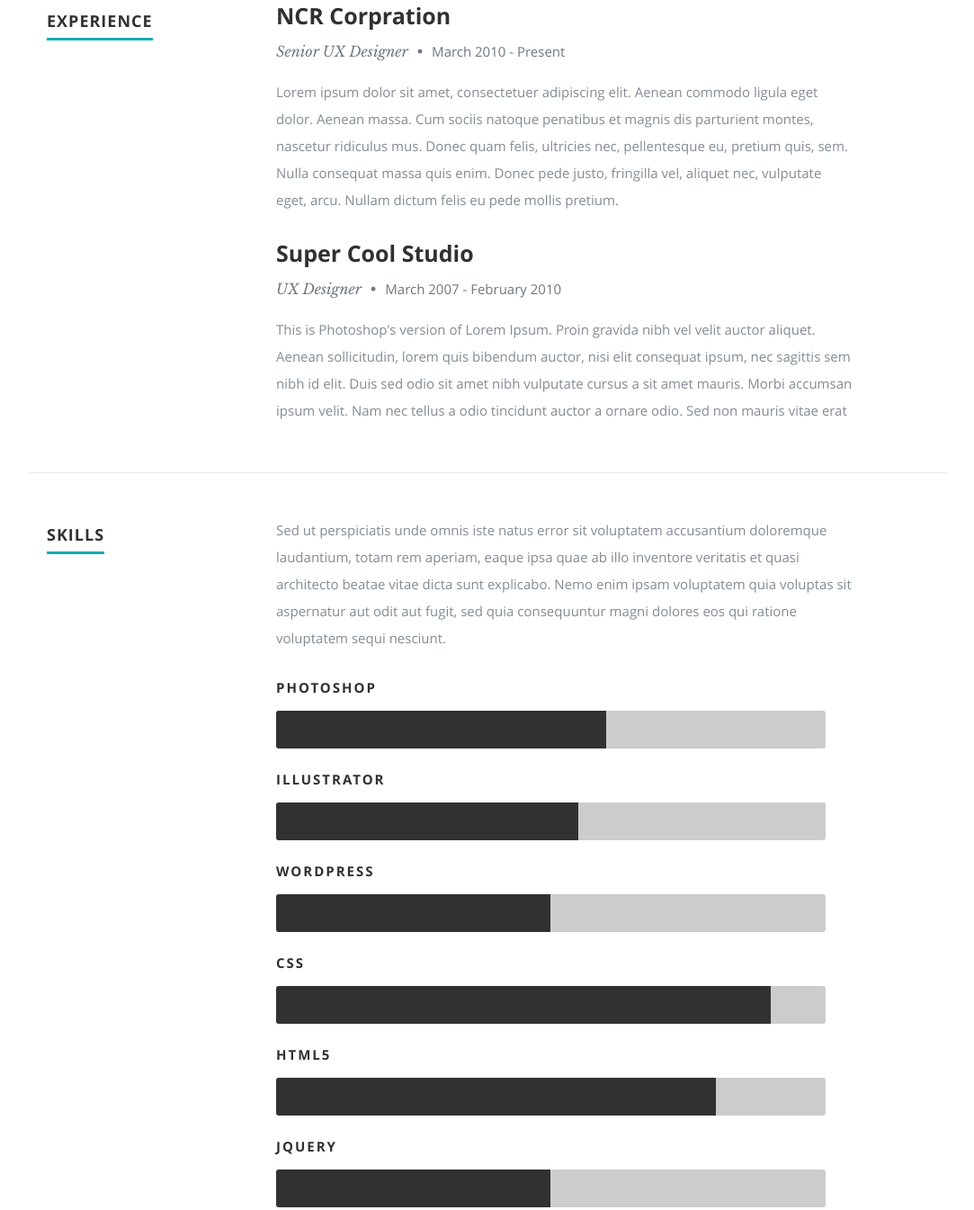
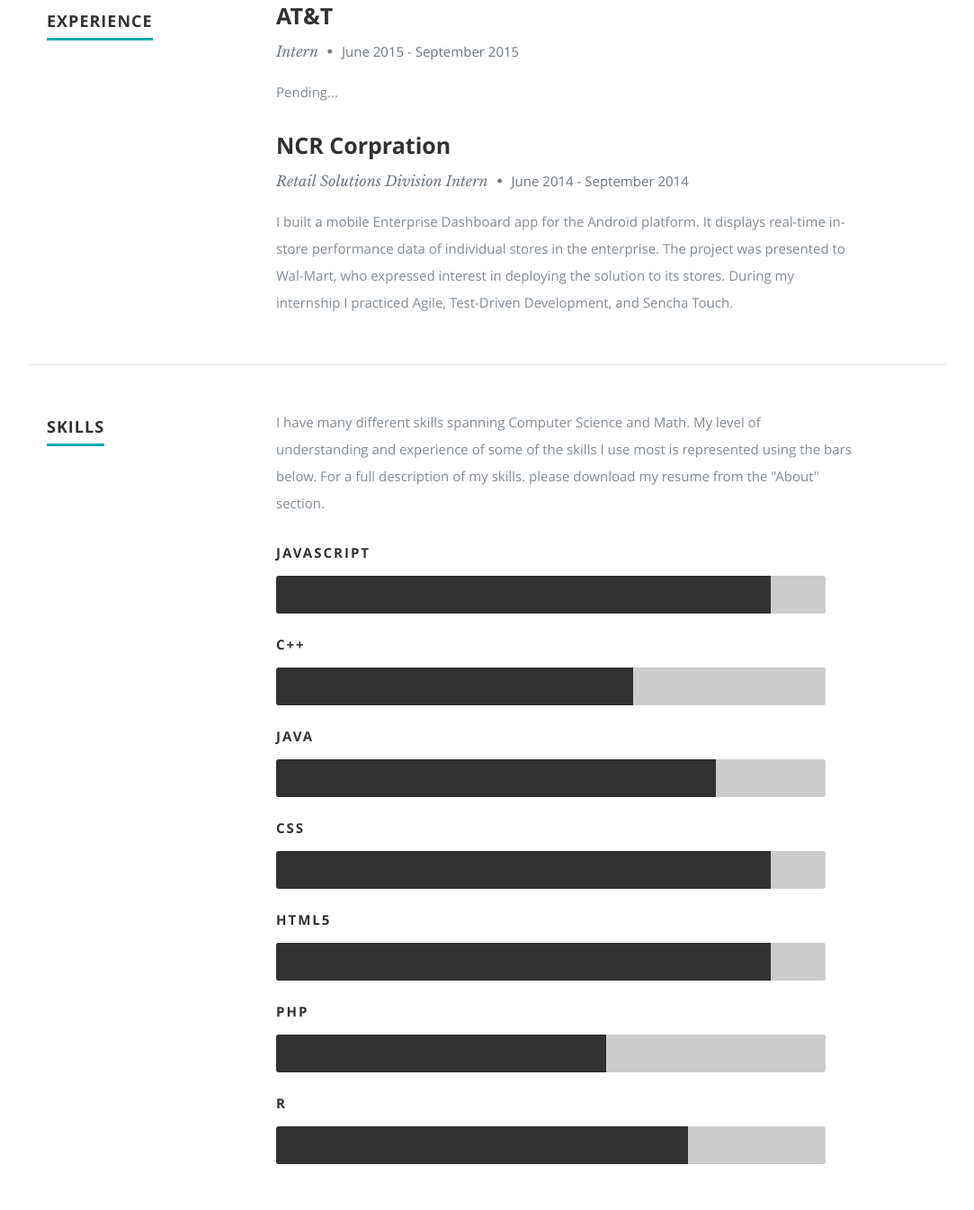
Before and after one commit to ankit348/AboutMe, a plain HTML site: page index.html in a window 1280 px wide. Shown: the part 1649-2994 px from the top of the page at 90% size, without its empty margins (98-1181 px from the left). Drawn offline with nearby package versions, Linux system fonts and the light colour scheme.

Commit message:
Added skills work experience

```diff
--- a/css/layout.css
+++ b/css/layout.css
@@ -325,18 +325,18 @@ ul#nav li.current a { color: #F06000; }
    border-radius: 3px 0 0 3px;
 }
 
-.photoshop {
-  	width: 60%;
+.javascript {
+  	width: 90%;
   	-moz-animation: photoshop 2s ease;
   	-webkit-animation: photoshop 2s ease;
 }
-.illustrator {
-  	width: 55%;
+.cplusplus {
+  	width: 65%;
   	-moz-animation: illustrator 2s ease;
   	-webkit-animation: illustrator 2s ease;
 }
-.wordpress {
-  	width: 50%;
+.java {
+  	width: 80%;
   	-moz-animation: wordpress 2s ease;
   	-webkit-animation: wordpress 2s ease;
 }
@@ -346,14 +346,19 @@ ul#nav li.current a { color: #F06000; }
   	-webkit-animation: css 2s ease;
 }
 .html5 {
-  	width: 80%;
+  	width: 90%;
   	-moz-animation: html5 2s ease;
   	-webkit-animation: html5 2s ease;
 }
-.jquery {
-  	width: 50%;
+.php {
+  	width: 60%;
   	-moz-animation: jquery 2s ease;
   	-webkit-animation: jquery 2s ease;
+}
+.rstats {
+    width: 75%;
+    -moz-animation: jquery 2s ease;
+    -webkit-animation: jquery 2s ease;
 }
 
 @-moz-keyframes photoshop {
--- a/index.html
+++ b/index.html
@@ -168,14 +168,11 @@
 
                <div class="twelve columns">
 
-                  <h3>NCR Corpration</h3>
-                  <p class="info">Senior UX Designer <span>&bull;</span> <em class="date">March 2010 - Present</em></p>
+                  <h3>AT&T</h3>
+                  <p class="info">Intern <span>&bull;</span> <em class="date">June 2015 - September 2015</em></p>
 
                   <p>
-                  Lorem ipsum dolor sit amet, consectetuer adipiscing elit. Aenean commodo ligula eget dolor. Aenean massa.
-                  Cum sociis natoque penatibus et magnis dis parturient montes, nascetur ridiculus mus. Donec quam felis,
-                  ultricies nec, pellentesque eu, pretium quis, sem. Nulla consequat massa quis enim.
-                  Donec pede justo, fringilla vel, aliquet nec, vulputate eget, arcu. Nullam dictum felis eu pede mollis pretium.
+                  Pending...
                   </p>
 
                </div>
@@ -186,14 +183,11 @@
 
                <div class="twelve columns">
 
-                  <h3>Super Cool Studio</h3>
-                  <p class="info">UX Designer <span>&bull;</span> <em class="date">March 2007 - February 2010</em></p>
+                  <h3>NCR Corpration</h3>
+                  <p class="info">Retail Solutions Division Intern <span>&bull;</span> <em class="date">June 2014 - September 2014</em></p>
 
                   <p>
-                  This is Photoshop's version  of Lorem Ipsum. Proin gravida nibh vel velit auctor aliquet.
-                  Aenean sollicitudin, lorem quis bibendum auctor, nisi elit consequat ipsum, nec sagittis sem
-                  nibh id elit. Duis sed odio sit amet nibh vulputate cursus a sit amet mauris. Morbi accumsan
-                  ipsum velit. Nam nec tellus a odio tincidunt auctor a ornare odio. Sed non  mauris vitae erat
+                  I built a mobile Enterprise Dashboard app for the Android platform.  It displays real-time in-store performance data of individual stores in the enterprise.  The project was presented to Wal-Mart, who expressed interest in deploying the solution to its stores.  During my internship I practiced Agile, Test-Driven Development, and Sencha Touch.
                   </p>
 
                </div>
@@ -205,8 +199,7 @@
       </div> <!-- End Work -->
 
 
-      <!-- Skills
-      ----------------------------------------------- -->
+      <!-- Skills -->
       <div class="row skill">
 
          <div class="three columns header-col">
@@ -215,21 +208,19 @@
 
          <div class="nine columns main-col">
 
-            <p>Sed ut perspiciatis unde omnis iste natus error sit voluptatem accusantium doloremque laudantium, totam rem aperiam,
-            eaque ipsa quae ab illo inventore veritatis et quasi architecto beatae vitae dicta sunt explicabo. Nemo enim ipsam
-            voluptatem quia voluptas sit aspernatur aut odit aut fugit, sed quia consequuntur magni dolores eos qui ratione
-            voluptatem sequi nesciunt.
+            <p>I have many different skills spanning Computer Science and Math.  My level of understanding and experience of some of the skills I use most is represented using the bars below.  For a full description of my skills. please download my resume from the "About" section.
             </p>
 
 				<div class="bars">
 
 				   <ul class="skills">
-					   <li><span class="bar-expand photoshop"></span><em>Photoshop</em></li>
-                  <li><span class="bar-expand illustrator"></span><em>Illustrator</em></li>
-						<li><span class="bar-expand wordpress"></span><em>Wordpress</em></li>
+					   <li><span class="bar-expand javascript"></span><em>JavaScript</em></li>
+                  <li><span class="bar-expand cplusplus"></span><em>C++</em></li>
+						<li><span class="bar-expand java"></span><em>Java</em></li>
 						<li><span class="bar-expand css"></span><em>CSS</em></li>
 						<li><span class="bar-expand html5"></span><em>HTML5</em></li>
-                  <li><span class="bar-expand jquery"></span><em>jQuery</em></li>
+                  <li><span class="bar-expand php"></span><em>PHP</em></li>
+                  <li><span class="bar-expand rstats"></span><em>R</em></li>
 					</ul>
 
 				</div><!-- end skill-bars -->
```
